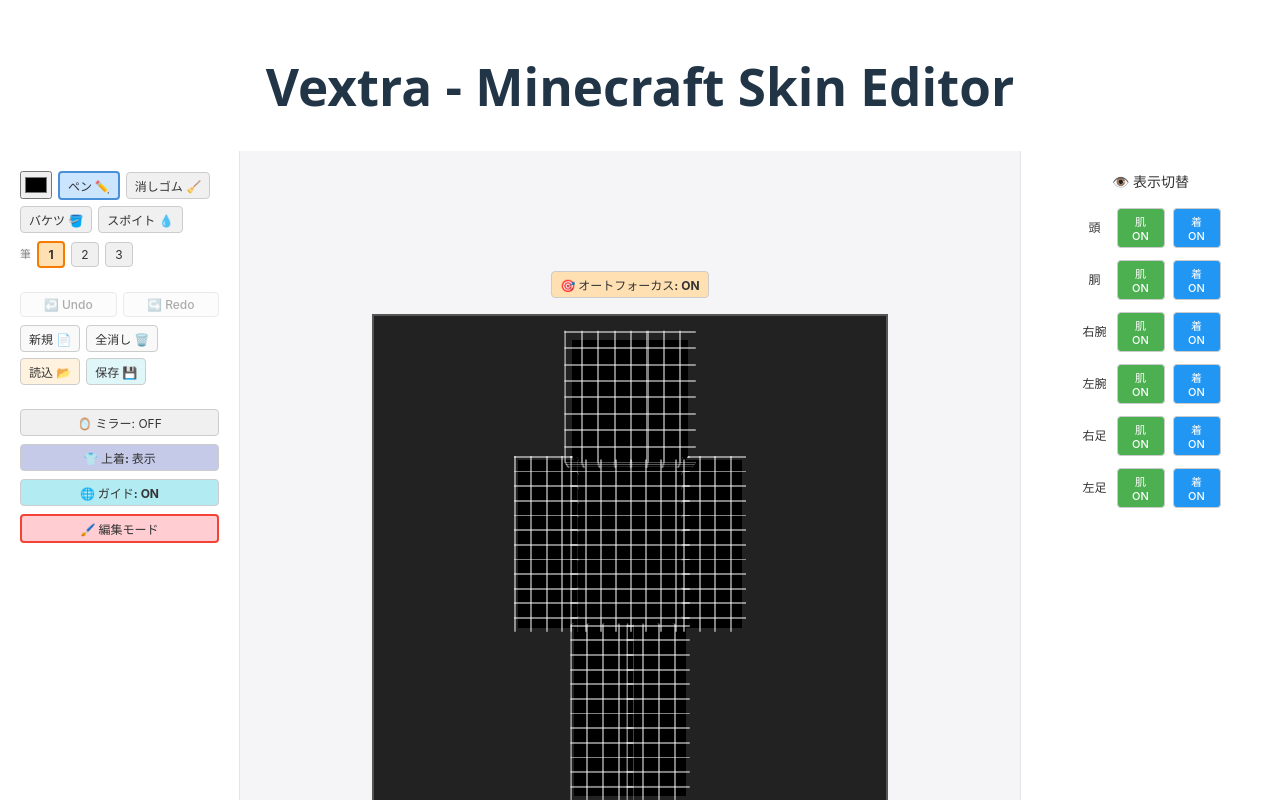
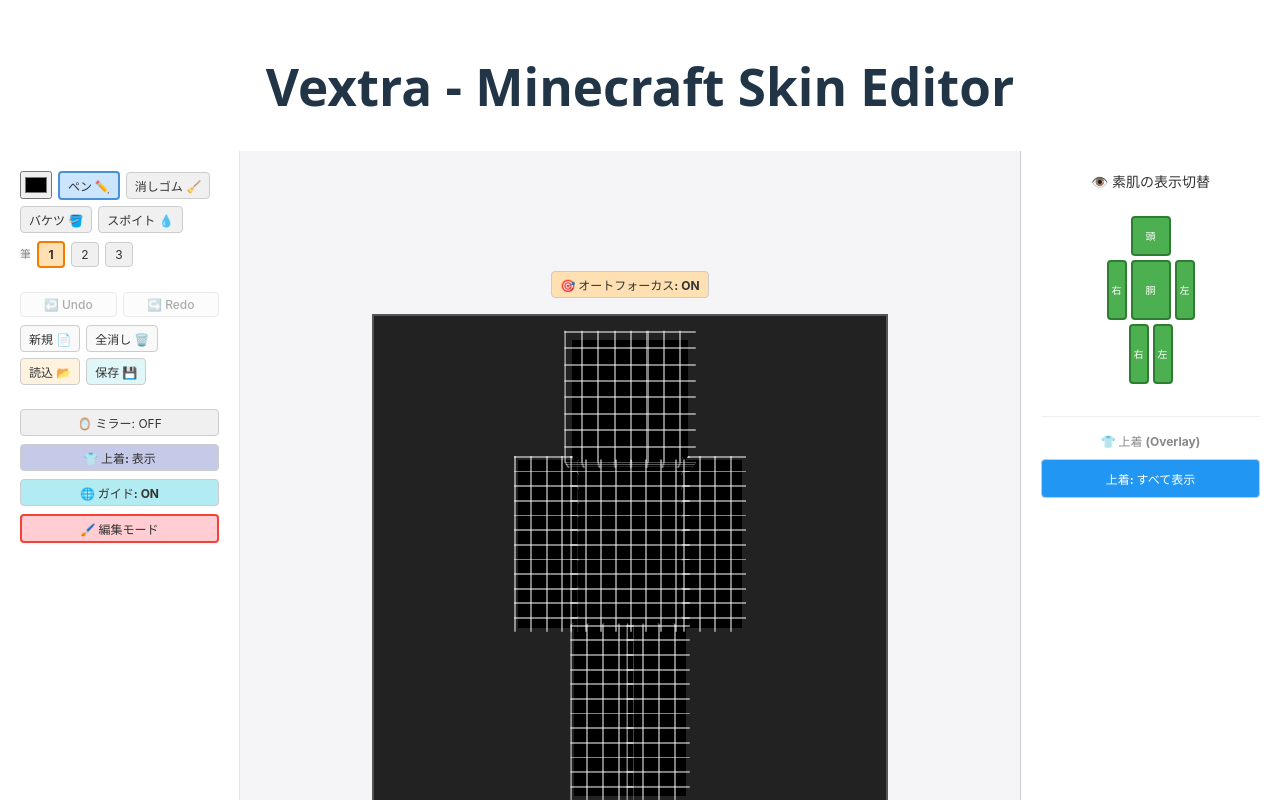
Before and after one commit to ToraMutton/minecraft-skin-editor, a React (Vite) app: page / in a window 1280 px wide. Shown: the top 800 px of the page. Built offline with nearby package versions, Linux system fonts and the light colour scheme.

Commit message:
feat: 2d visible set

```diff
--- a/src/CanvasEditor.tsx
+++ b/src/CanvasEditor.tsx
@@ -472,6 +472,17 @@
     fontWeight: brushSize === s ? 'bold' : 'normal',
   });
 
+  const avatarBtn = (isActive: boolean, w: string, h: string): React.CSSProperties => ({
+    width: w, height: h,
+    backgroundColor: isActive ? '#4caf50' : '#f0f0f0', // ONなら緑、OFFならグレー
+    border: isActive ? '2px solid #2e7d32' : '2px dashed #ccc',
+    borderRadius: '4px', cursor: 'pointer',
+    color: isActive ? '#fff' : '#888',
+    fontSize: '10px', fontWeight: 'bold', padding: 0,
+    display: 'flex', justifyContent: 'center', alignItems: 'center',
+    transition: 'all 0.1s ease'
+  });
+
 
   // return部分
   return (
@@ -620,54 +631,66 @@
 
 
       {/* 右サイドバー（パーツ表示切替メニュー） */}
-      <aside style={{
-        backgroundColor: '#ffffff',
-        borderLeft: '1px solid #e5e5e5',
-        padding: '20px',
-        display: 'flex',
-        flexDirection: 'column',
-        gap: '4px',
-        overflowY: 'auto'
-      }}>
-        <span style={{ fontSize: '14px', fontWeight: 'bold', color: '#333', marginBottom: '8px', textAlign: 'center' }}>👁️ 表示切替</span>
+      <aside style={{ borderLeft: '1px solid #ccc', padding: '20px', display: 'flex', flexDirection: 'column', alignItems: 'center', backgroundColor: '#fff' }}>
 
-        {(Object.keys(visibleParts) as (keyof typeof visibleParts)[]).map(key => {
-          const labels: Record<string, string> = { head: '頭', body: '胴', rightArm: '右腕', leftArm: '左腕', rightLeg: '右足', leftLeg: '左足' };
-          const isBaseActive = visibleParts[key];
-          const isOverActive = visibleOverlay[key as keyof typeof visibleOverlay];
+        <span style={{ fontSize: '14px', fontWeight: 'bold', color: '#333', marginBottom: '24px' }}>👁️ 素肌の表示切替</span>
 
-          return (
-            <div key={key} style={{ display: 'flex', gap: '8px', alignItems: 'center', justifyContent: 'center', padding: '4px 0' }}>
-              <span style={{ fontSize: '12px', color: '#333', width: '28px', textAlign: 'center' }}>{labels[key]}</span>
+        {/* 人型アバターUI */}
+        <div style={{ display: 'flex', flexDirection: 'column', alignItems: 'center', gap: '4px' }}>
+          {/* 頭 */}
+          <button
+            onClick={() => setVisibleParts(p => ({ ...p, head: !p.head }))}
+            style={avatarBtn(visibleParts.head, '40px', '40px')}
+          >頭</button>
 
-              {/* 素肌トグル */}
-              <button
-                onPointerDown={(e) => e.stopPropagation()}
-                onClick={() => setVisibleParts(prev => ({ ...prev, [key]: !prev[key] }))}
-                style={{
-                  ...btn,
-                  backgroundColor: isBaseActive ? '#4caf50' : '#f0f0f0',
-                  color: isBaseActive ? '#fff' : '#333', fontSize: '11px', border: '1px solid #ccc', padding: '4px 8px', width: '48px'
-                }}
-              >
-                肌 {isBaseActive ? 'ON' : 'OFF'}
-              </button>
+          {/* 腕と胴体 */}
+          <div style={{ display: 'flex', gap: '4px' }}>
+            <button
+              onClick={() => setVisibleParts(p => ({ ...p, rightArm: !p.rightArm }))}
+              style={avatarBtn(visibleParts.rightArm, '20px', '60px')}
+            >右</button>
 
-              {/* 上着トグル */}
-              <button
-                onPointerDown={(e) => e.stopPropagation()}
-                onClick={() => setVisibleOverlay(prev => ({ ...prev, [key]: !prev[key as keyof typeof visibleOverlay] }))}
-                style={{
-                  ...btn,
-                  backgroundColor: isOverActive ? '#2196f3' : '#f0f0f0',
-                  color: isOverActive ? '#fff' : '#333', fontSize: '11px', border: '1px solid #ccc', padding: '4px 8px', width: '48px'
-                }}
-              >
-                着 {isOverActive ? 'ON' : 'OFF'}
-              </button>
-            </div>
-          );
-        })}
+            <button
+              onClick={() => setVisibleParts(p => ({ ...p, body: !p.body }))}
+              style={avatarBtn(visibleParts.body, '40px', '60px')}
+            >胴</button>
+
+            <button
+              onClick={() => setVisibleParts(p => ({ ...p, leftArm: !p.leftArm }))}
+              style={avatarBtn(visibleParts.leftArm, '20px', '60px')}
+            >左</button>
+          </div>
+
+          {/* 足 */}
+          <div style={{ display: 'flex', gap: '4px' }}>
+            <button
+              onClick={() => setVisibleParts(p => ({ ...p, rightLeg: !p.rightLeg }))}
+              style={avatarBtn(visibleParts.rightLeg, '20px', '60px')}
+            >右</button>
+
+            <button
+              onClick={() => setVisibleParts(p => ({ ...p, leftLeg: !p.leftLeg }))}
+              style={avatarBtn(visibleParts.leftLeg, '20px', '60px')}
+            >左</button>
+          </div>
+        </div>
+
+        {/* 上着レイヤーの一括切替 */}
+        <div style={{ marginTop: '32px', width: '100%', borderTop: '1px solid #eee', paddingTop: '16px', display: 'flex', flexDirection: 'column', gap: '8px' }}>
+          <span style={{ fontSize: '12px', fontWeight: 'bold', color: '#888', textAlign: 'center' }}>👕 上着 (Overlay)</span>
+          <button
+            onClick={() => {
+              // 上着の全表示/非表示を一括で切り替える
+              const nextState = !showOverlay;
+              setShowOverlay(nextState);
+              setVisibleOverlay({ head: nextState, body: nextState, rightArm: nextState, leftArm: nextState, rightLeg: nextState, leftLeg: nextState });
+            }}
+            style={{ ...btn, width: '100%', backgroundColor: showOverlay ? '#2196f3' : '#f0f0f0', color: showOverlay ? '#fff' : '#333', padding: '10px', fontWeight: 'bold' }}
+          >
+            {showOverlay ? '上着: すべて表示' : '上着: すべて非表示'}
+          </button>
+        </div>
+
       </aside>
 
     </div>
```
